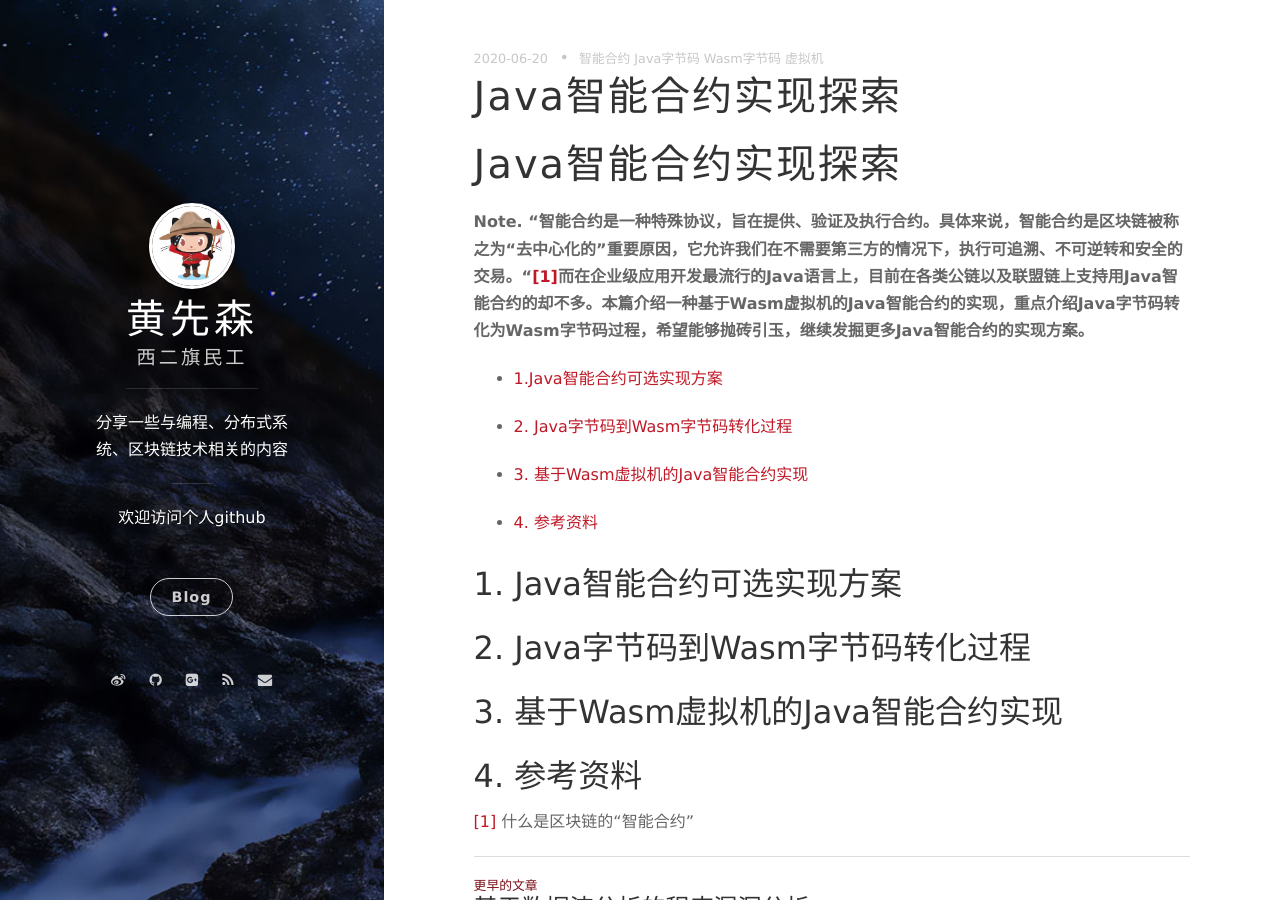
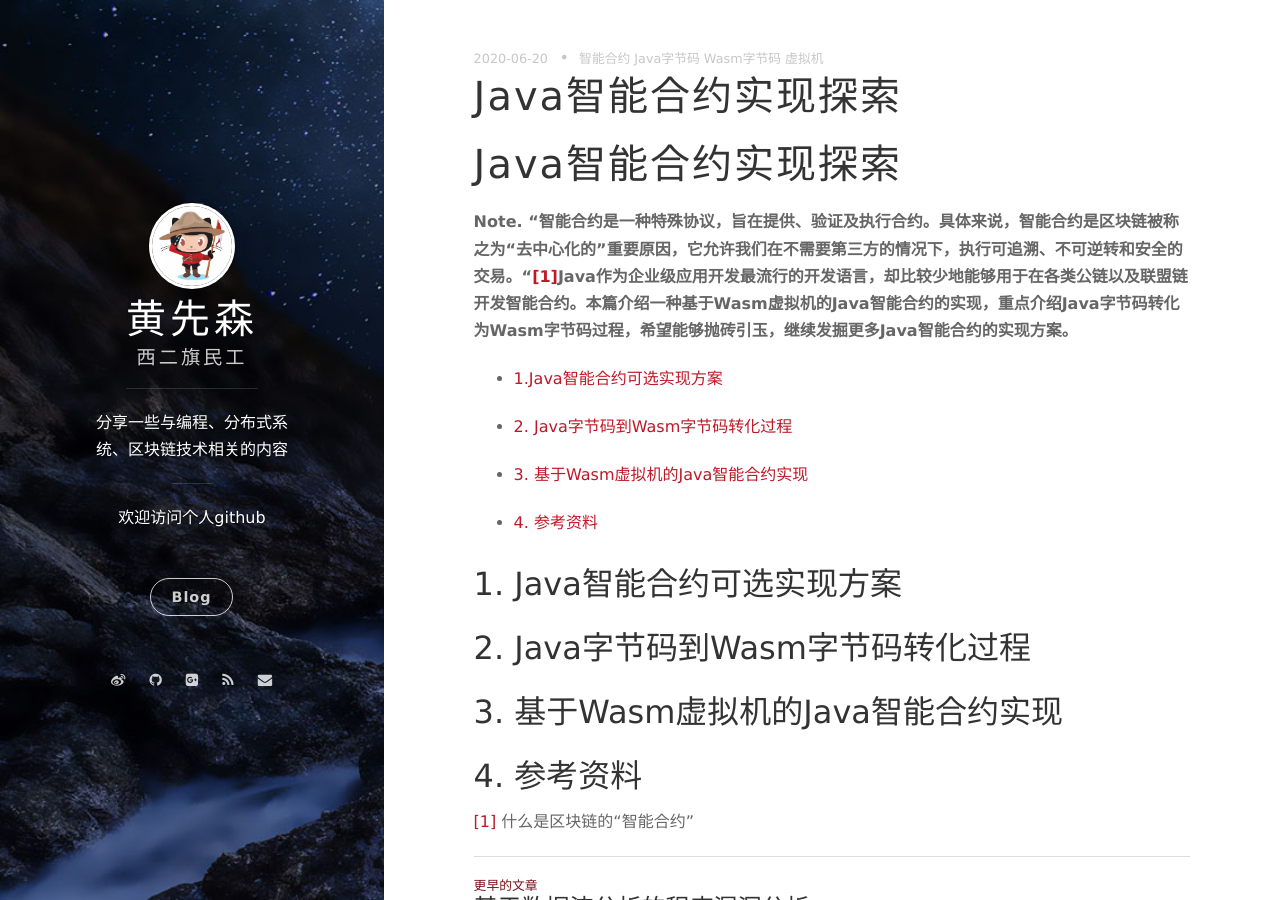
Before and after one commit to berryjam/berryjam.github.io, a Jekyll site: the page built from _posts/2020-06-20-Java智能合约实现探索.md, in a window 1280 px wide and 900 px high. Built offline with Jekyll 4.4.1, drawn with Linux system fonts in a browser that asks for light colours; nearby versions of some CDN libraries; comment, search, counter and statistics services are not loaded.

Commit message:
Update 2020-06-20-Java智能合约实现探索.md

```diff
--- a/_posts/2020-06-20-Java智能合约实现探索.md
+++ b/_posts/2020-06-20-Java智能合约实现探索.md
@@ -8,7 +8,7 @@
 
 # Java智能合约实现探索
 
-**Note. “智能合约是一种特殊协议，旨在提供、验证及执行合约。具体来说，智能合约是区块链被称之为“去中心化的”重要原因，它允许我们在不需要第三方的情况下，执行可追溯、不可逆转和安全的交易。“[[1]](http://www.woshipm.com/blockchain/1442574.html)而在企业级应用开发最流行的Java语言上，目前在各类公链以及联盟链上支持用Java智能合约的却不多。本篇介绍一种基于Wasm虚拟机的Java智能合约的实现，重点介绍Java字节码转化为Wasm字节码过程，希望能够抛砖引玉，继续发掘更多Java智能合约的实现方案。**
+**Note. “智能合约是一种特殊协议，旨在提供、验证及执行合约。具体来说，智能合约是区块链被称之为“去中心化的”重要原因，它允许我们在不需要第三方的情况下，执行可追溯、不可逆转和安全的交易。“[[1]](http://www.woshipm.com/blockchain/1442574.html)Java作为企业级应用开发最流行的开发语言，却比较少地能够用于在各类公链以及联盟链开发智能合约。本篇介绍一种基于Wasm虚拟机的Java智能合约的实现，重点介绍Java字节码转化为Wasm字节码过程，希望能够抛砖引玉，继续发掘更多Java智能合约的实现方案。**
 
 - [1.Java智能合约可选实现方案](https://github.com/berryjam/berryjam.github.io/blob/master/_posts/2020-06-20-Java%E6%99%BA%E8%83%BD%E5%90%88%E7%BA%A6%E5%AE%9E%E7%8E%B0%E6%8E%A2%E7%B4%A2.md#1-java%E6%99%BA%E8%83%BD%E5%90%88%E7%BA%A6%E5%8F%AF%E9%80%89%E5%AE%9E%E7%8E%B0%E6%96%B9%E6%A1%88)
 
```
